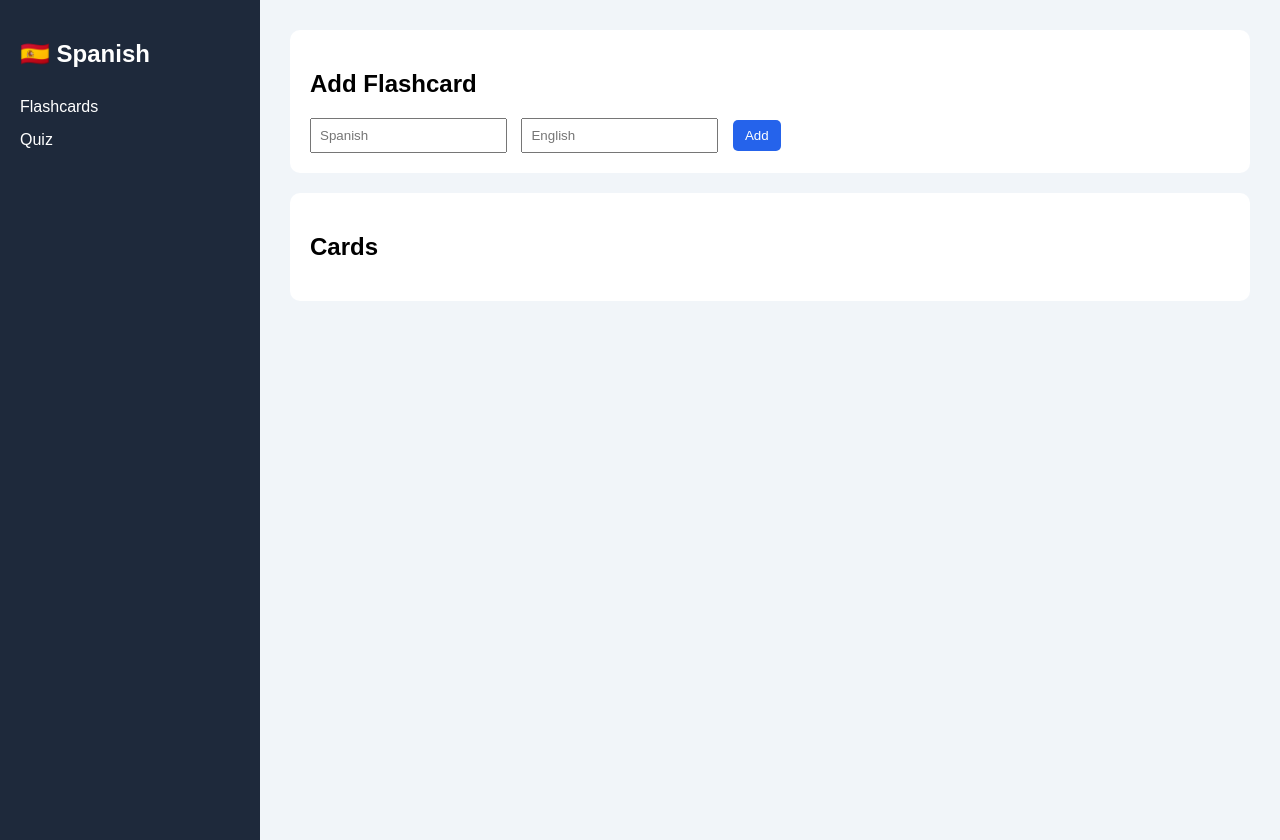
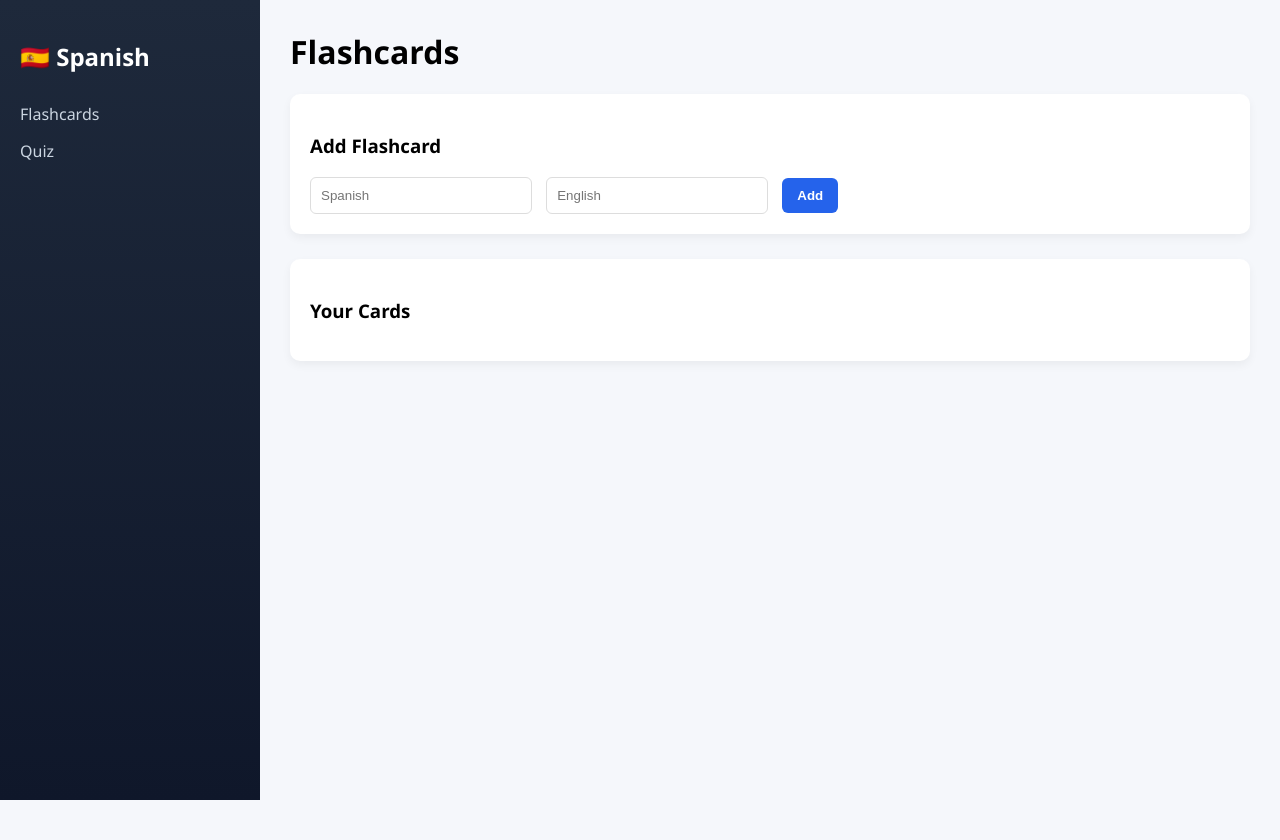
Before and after one commit to moregan366/Spanish-Learning, a Flask app: page / in a window 1280 px wide. After the commit the page ends 800 px from the top, so only its background shows below. Run offline with Flask 3, Linux system fonts and the light colour scheme; data that the repository does not hold is empty; some libraries are stand-ins or nearby versions.

Commit message:
Update index.html

```diff
--- a/Templates/index.html
+++ b/Templates/index.html
@@ -2,18 +2,23 @@
 <html>
 <head>
     <title>Spanish Learning</title>
+
     <style>
         body {
             margin: 0;
-            font-family: Arial;
+            font-family: 'Segoe UI', sans-serif;
+            background: #f5f7fb;
+        }
+
+        .container {
             display: flex;
+            height: 100vh;
         }
 
         /* Sidebar */
         .sidebar {
             width: 220px;
-            height: 100vh;
-            background: #1e293b;
+            background: linear-gradient(180deg, #1e293b, #0f172a);
             color: white;
             padding: 20px;
         }
@@ -22,125 +27,151 @@
             margin-bottom: 30px;
         }
 
-        .menu-item {
+        .sidebar a {
+            display: block;
+            color: #cbd5e1;
+            text-decoration: none;
             margin: 15px 0;
-            cursor: pointer;
+            transition: 0.2s;
         }
 
-        .menu-item:hover {
-            color: #38bdf8;
+        .sidebar a:hover {
+            color: white;
         }
 
-        /* Main content */
-        .content {
+        /* Main */
+        .main {
             flex: 1;
             padding: 30px;
-            background: #f1f5f9;
         }
 
+        h1 {
+            margin-top: 0;
+        }
+
+        /* Card container */
         .card {
             background: white;
             padding: 20px;
             border-radius: 10px;
-            margin-bottom: 20px;
+            margin-bottom: 25px;
+            box-shadow: 0 4px 10px rgba(0,0,0,0.05);
         }
 
+        /* Inputs */
         input {
-            padding: 8px;
+            padding: 10px;
             margin-right: 10px;
+            border-radius: 6px;
+            border: 1px solid #ddd;
+            width: 200px;
         }
 
+        /* Buttons */
         button {
-            padding: 8px 12px;
+            padding: 10px 15px;
+            border: none;
+            border-radius: 6px;
+            cursor: pointer;
+            font-weight: bold;
+        }
+
+        .add-btn {
             background: #2563eb;
             color: white;
-            border: none;
-            border-radius: 5px;
-            cursor: pointer;
         }
 
-        button:hover {
+        .add-btn:hover {
             background: #1d4ed8;
         }
 
-        li {
-            margin: 10px 0;
+        .delete-btn {
+            background: #ef4444;
+            color: white;
+            margin-left: 10px;
+        }
+
+        .delete-btn:hover {
+            background: #dc2626;
+        }
+
+        /* Flashcard item */
+        .flashcard {
+            display: flex;
+            justify-content: space-between;
+            align-items: center;
+            background: #f9fafb;
+            padding: 12px 15px;
+            border-radius: 8px;
+            margin-bottom: 10px;
+            transition: 0.2s;
+        }
+
+        .flashcard:hover {
+            background: #eef2ff;
+        }
+
+        .text {
+            font-size: 16px;
         }
     </style>
 </head>
 
 <body>
 
+<div class="container">
+
     <!-- Sidebar -->
     <div class="sidebar">
         <h2>🇪🇸 Spanish</h2>
-
-        <div class="menu-item" onclick="showSection('flashcards')">
-            Flashcards
+        <a href="#">Flashcards</a>
+        <a href="#">Quiz</a>
     </div>
 
-        <div class="menu-item" onclick="showSection('quiz')">
-            Quiz
-        </div>
-    </div>
+    <!-- Main -->
+    <div class="main">
 
-    <!-- Main Content -->
-    <div class="content">
+        <h1>Flashcards</h1>
 
-        <!-- Flashcards Section -->
-        <div id="flashcards-section">
-
+        <!-- Add Card -->
         <div class="card">
-                <h2>Add Flashcard</h2>
+            <h3>Add Flashcard</h3>
 
             <input id="front" placeholder="Spanish">
             <input id="back" placeholder="English">
-
-                <button onclick="addCard()">Add</button>
+            <button class="add-btn" onclick="addCard()">Add</button>
         </div>
 
+        <!-- Cards -->
         <div class="card">
-                <h2>Cards</h2>
-                <ul id="card-list"></ul>
+            <h3>Your Cards</h3>
+            <div id="cards"></div>
         </div>
 
-        </div>
-
-        <!-- Quiz Section -->
-        <div id="quiz-section" style="display:none;">
-            <div class="card">
-                <h2>Quiz coming soon 🚀</h2>
-                <p>This will test your listening and writing.</p>
-            </div>
     </div>
 
 </div>
 
 <script>
-
-function showSection(section) {
-    document.getElementById('flashcards-section').style.display = 'none';
-    document.getElementById('quiz-section').style.display = 'none';
-
-    document.getElementById(section + '-section').style.display = 'block';
-}
-
 async function loadCards() {
     const res = await fetch('/cards');
     const data = await res.json();
 
-    const list = document.getElementById('card-list');
-    list.innerHTML = '';
+    const container = document.getElementById('cards');
+    container.innerHTML = '';
 
     data.forEach(card => {
-        const li = document.createElement('li');
+        const div = document.createElement('div');
+        div.className = 'flashcard';
 
-        li.innerHTML = `
-            ${card.front} - ${card.back}
-            <button onclick="deleteCard(${card.id})">Delete</button>
+        div.innerHTML = `
+            <div class="text">
+                <b>${card.front}</b> - ${card.back}
+            </div>
+            <button class="delete-btn" onclick="deleteCard(${card.id})">Delete</button>
         `;
 
-        list.appendChild(li);
+        container.appendChild(div);
     });
 }
 
@@ -154,10 +185,15 @@ async function addCard() {
         body: JSON.stringify({ front, back })
     });
 
+    document.getElementById('front').value = '';
+    document.getElementById('back').value = '';
+
     loadCards();
 }
 
 async function deleteCard(id) {
+    if (!confirm("Delete this card?")) return;
+
     await fetch(`/delete/${id}`, {
         method: 'DELETE'
     });
@@ -166,7 +202,6 @@ async function deleteCard(id) {
 }
 
 loadCards();
-
 </script>
 
 </body>
```
Lines whose indentation alone changed are shown as unchanged.
